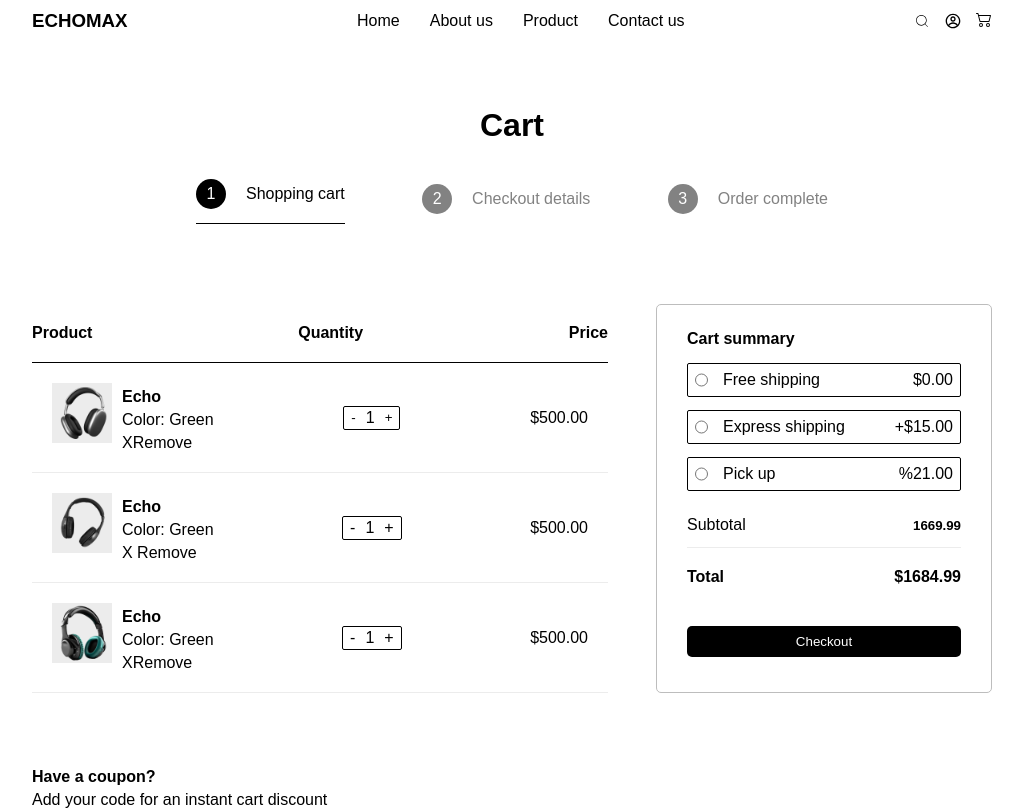
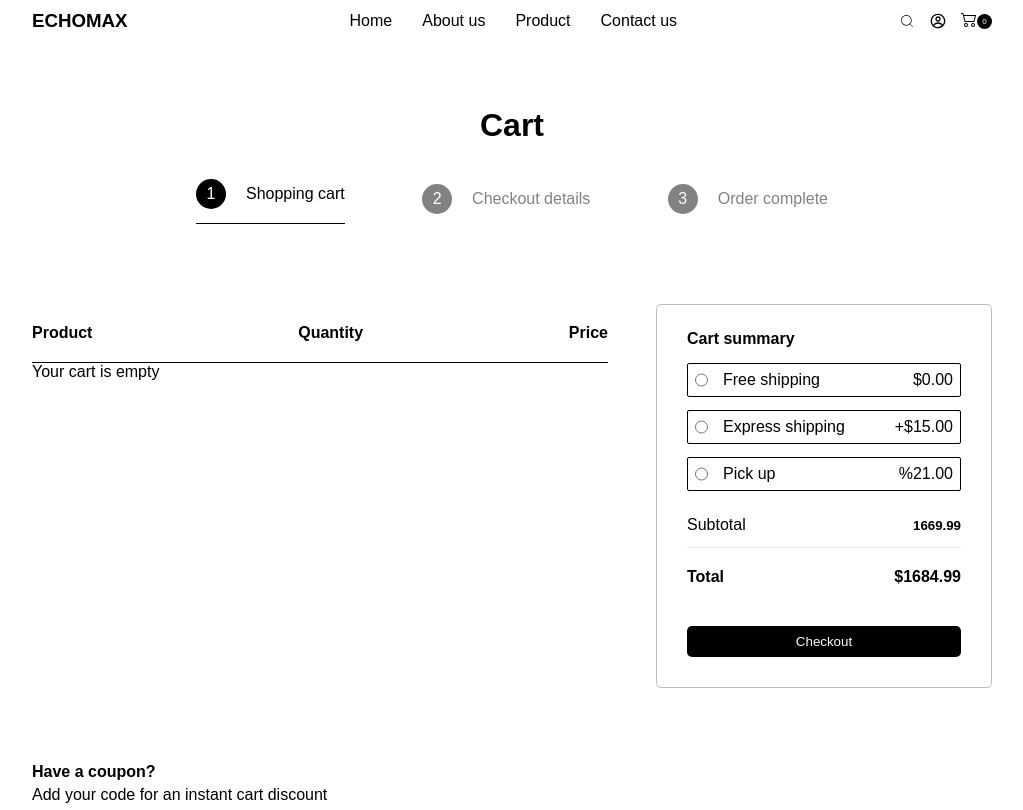
Before and after one commit to aaade-pm/hng-stage-2, a React (Vite) app: page /cart in a window 1280 px wide. Shown: the top 810 px of the page, without its empty margins (128-1151 px from the left). Built offline with nearby package versions, Linux system fonts and the light colour scheme.

Commit message:
cart issue fixed i guess

```diff
--- a/src/components/NavBar.jsx
+++ b/src/components/NavBar.jsx
@@ -2,8 +2,12 @@ import { NavLinks } from "../constants";
 import { CiSearch } from "react-icons/ci";
 import { CgProfile } from "react-icons/cg";
 import { BsCart2 } from "react-icons/bs";
+import { useContext } from "react";
+import { CartContext } from "../providers/CartContext";
 
 const NavBar = () => {
+  const { cart } = useContext(CartContext);
+
   return (
     <>
       <nav className="navbar">
@@ -20,9 +24,12 @@ const NavBar = () => {
         <div className="nav-features">
           <CiSearch />
           <CgProfile />
-          <a href="/cart">
-            <BsCart2 color="black" />
-          </a>
+          <div className="cart-btn">
+            <a href="/cart">
+              <BsCart2 color="black" />
+            </a>
+            <p>{cart.length}</p>
+          </div>
         </div>
       </nav>
     </>
--- a/src/index.css
+++ b/src/index.css
@@ -30,6 +30,25 @@ nav {
   justify-content: space-between;
   align-items: center;
   gap: 15px;
+}
+
+.cart-btn {
+  position: relative;
+  display: flex;
+  justify-content: center;
+  align-items: center;
+}
+
+.cart-btn p {
+  color: white;
+  background-color: black;
+  height: 15px;
+  width: 15px;
+  border-radius: 50%;
+  font-size: 0.5rem;
+  display: flex;
+  justify-content: center;
+  align-items: center;
 }
 
 /* styling hero section for desktop view */
@@ -571,6 +590,15 @@ h4 {
   gap: 5px;
 }
 
+.clp-info button {
+  background-color: white;
+  border: none;
+  display: flex;
+  justify-content: center;
+  align-items: center;
+  cursor: pointer;
+}
+
 .clp-quantity {
   border: 1px solid black;
   border-radius: 2px;
--- a/src/providers/CartContext.jsx
+++ b/src/providers/CartContext.jsx
@@ -1,31 +1,45 @@
-import { createContext, useState } from "react";
+import { createContext, useState, useEffect } from "react";
 import PropTypes from "prop-types";
 
-export const CartContext = createContext();
+const CartContext = createContext();
 
-export const CartProvider = ({ children }) => {
-  const [cart, setCart] = useState([]);
+const CartProvider = ({ children }) => {
+  const [cart, setCart] = useState(() => {
+    const savedCart = localStorage.getItem("cart");
+    return savedCart ? JSON.parse(savedCart) : [];
+  });
 
   const addToCart = (product) => {
-    setCart([...cart, { ...product, quantity: 1 }]);
-    console.table(cart);
+    setCart((prevCart) => {
+      const newCart = [...prevCart, product];
+      localStorage.setItem("cart", JSON.stringify(newCart));
+      return newCart;
+    });
   };
 
-  const updateCartQuantity = (index, quantity) => {
-    const newCart = cart.map((item, i) =>
-      i === index ? { ...item, quantity } : item
-    );
-    setCart(newCart);
+  const removeFromCart = (productId) => {
+    setCart((prevCart) => {
+      const newCart = prevCart.filter((item) => item.name !== productId);
+      localStorage.setItem("cart", JSON.stringify(newCart));
+      return newCart;
+    });
   };
 
-  const removeFromCart = (index) => {
-    const newCart = cart.filter((_, i) => i !== index);
-    setCart(newCart);
-  };
+  useEffect(() => {
+    localStorage.setItem("cart", JSON.stringify(cart));
+  }, [cart]);
+
+  useEffect(() => {
+    console.table(cart);
+  }, [cart]);
 
   return (
     <CartContext.Provider
-      value={{ cart, addToCart, updateCartQuantity, removeFromCart }}
+      value={{
+        cart,
+        addToCart,
+        removeFromCart,
+      }}
     >
       {children}
     </CartContext.Provider>
@@ -35,3 +49,5 @@ export const CartProvider = ({ children }) => {
 CartProvider.propTypes = {
   children: PropTypes.node.isRequired,
 };
+
+export { CartContext, CartProvider };
--- a/src/views/CartPage.jsx
+++ b/src/views/CartPage.jsx
@@ -1,16 +1,174 @@
-// import { useContext } from "react";
-// import { CartContext } from "../providers/CartContext";
+import { useContext, useState } from "react";
+import { CartContext } from "../providers/CartContext";
+import { ShippingOptions } from "../constants";
+import { TbLetterXSmall } from "react-icons/tb";
+
+const CartPage = () => {
+  const { cart, removeFromCart } = useContext(CartContext);
+
+  const [quantity, setQuantity] = useState(1);
+  const handleQuantityIncrement = () => {
+    setQuantity(quantity + 1);
+  };
+
+  const handleQuantityDecrement = () => {
+    if (quantity > 1) {
+      setQuantity(quantity - 1);
+    }
+  };
+
+  return (
+    <>
+      <section className="cart-page">
+        <div className="cart-header">
+          <h4>Cart</h4>
+          <div className="cart-stage">
+            <div id="c-stage" className="shopping-stage">
+              <div className="step-num">
+                <p>1</p>
+              </div>
+              <div className="step-name">
+                <p>Shopping cart</p>
+              </div>
+            </div>
+            <div id="c-stage" className="checkout-stage">
+              <div className="step-num" id="step-num-two">
+                <p>2</p>
+              </div>
+              <div className="step-name">
+                <p>Checkout details</p>
+              </div>
+            </div>
+            <div id="c-stage" className="order-stage">
+              <div className="step-num" id="step-num-three">
+                <p>3</p>
+              </div>
+              <div className="step-name">
+                <p>Order complete</p>
+              </div>
+            </div>
+          </div>
+        </div>
+
+        <div className="cart-body">
+          <div className="cart-list">
+            <div className="cart-list-header">
+              <p>Product</p>
+              <p>Quantity</p>
+              <p>Price</p>
+            </div>
+            <div className="cart-list-products">
+              {cart.length === 0 ? (
+                <p>Your cart is empty</p>
+              ) : (
+                cart.map((product, index) => (
+                  <div className="cart-list-product" key={index}>
+                    <div className="clp-details">
+                      <div className="clp-image">
+                        <img src={product.image} alt="" />
+                      </div>
+                      <div className="clp-info">
+                        <h4>{product.name}</h4>
+                        <p>Color: black {product.color}</p>
+                        <button onClick={() => removeFromCart(product.name)}>
+                          <TbLetterXSmall size="24" color="#828282" />
+                          Remove
+                        </button>
+                      </div>
+                    </div>
+                    <div className="clp-quantity">
+                      <button
+                        className="quantity-btn-1"
+                        onClick={() => handleQuantityDecrement()}
+                      >
+                        -
+                      </button>
+                      <p>{quantity}</p>
+                      <button
+                        className="quantity-btn-1"
+                        onClick={() => handleQuantityIncrement()}
+                      >
+                        +
+                      </button>
+                    </div>
+                    <div className="clp-price">
+                      <p>{product.price}</p>
+                    </div>
+                  </div>
+                ))
+              )}
+            </div>
+          </div>
+          <div className="cart-summary">
+            <h4>Cart summary</h4>
+            <div className="shipping-options">
+              {ShippingOptions.map((shipping) => (
+                <div className="shipping" key={shipping.option}>
+                  <div className="option-select">
+                    <input type="radio" aria-label="shipping options" />
+                    <p>{shipping.option}</p>
+                  </div>
+                  <p>{shipping.price}</p>
+                </div>
+              ))}
+            </div>
+            <div id="subtotal" className="cart-total">
+              <p>Subtotal</p>
+              <h5>1669.99</h5>
+            </div>
+            <div id="total" className="cart-total">
+              <p>Total</p>
+              <p>$1684.99</p>
+            </div>
+            <div className="checkout-btn">
+              <button>
+                <a href="/checkout">Checkout</a>
+              </button>
+            </div>
+          </div>
+        </div>
+      </section>
+      <div className="coupon-sect">
+        <h4>Have a coupon?</h4>
+        <p>Add your code for an instant cart discount</p>
+        <div className="coupon-code">
+          <input
+            type="text"
+            aria-label="coupon code"
+            placeholder="Coupon code"
+          />
+          <button>Apply</button>
+        </div>
+      </div>
+    </>
+  );
+};
+
+export default CartPage;
+
 // import { ShippingOptions } from "../constants";
-// import { TbLetterXSmall } from "react-icons/tb";
+// import image1 from "../assets/image 1.png";
+// import image2 from "../assets/image 2.png";
+// import image3 from "../assets/image 3.png";
+// import { useState } from "react";
 
 // const CartPage = () => {
-//   const { cart, updateCartQuantity, removeFromCart } = useContext(CartContext);
+//   const [quantity, setQuantity] = useState(1);
 
+//   const handleQuantityDecrement = () => {
+//     if (quantity > 1) {
+//       setQuantity(quantity - 1);
+//     }
+//   };
+
+//   const handleQuantityIncrement = () => {
+//     setQuantity(quantity + 1);
+//   };
 //   return (
 //     <>
 //       <section className="cart-page">
 //         <div className="cart-header">
-//           <h4 onClick={() => console.table(cart)}>Cart</h4>
+//           <h4>Cart</h4>
 
 //           <div className="cart-stage">
 //             <div id="c-stage" className="shopping-stage">
@@ -48,50 +206,82 @@
 //               <p>Price</p>
 //             </div>
 //             <div className="cart-list-products">
-//               {cart.map((product, index) => (
-//                 <div className="cart-list-product" key={index}>
-//                   <div className="clp-details">
-//                     <div className="clp-image">
-//                       <img src={product.image} alt="" />
-//                     </div>
-//                     <div className="clp-info">
-//                       <h4>{product.name}</h4>
-//                       <p>Color: {product.color}</p>
-//                       <p onClick={() => removeFromCart(index)}>
-//                         <span>
-//                           <TbLetterXSmall />
-//                         </span>{" "}
-//                         Remove
-//                       </p>
-//                     </div>
+//               <div className="cart-list-product">
+//                 <div className="clp-details">
+//                   <div className="clp-image">
+//                     <img src={image1} alt="" />
 //                   </div>
-//                   <div className="clp-quantity">
-//                     <button
-//                       className="quantity-btn-1"
-//                       onClick={() =>
-//                         updateCartQuantity(
-//                           index,
-//                           product.quantity > 1 ? product.quantity - 1 : 1
-//                         )
-//                       }
-//                     >
-//                       -
-//                     </button>
-//                     <p>{product.quantity}</p>
-//                     <button
-//                       className="quantity-btn-1"
-//                       onClick={() =>
-//                         updateCartQuantity(index, product.quantity + 1)
-//                       }
-//                     >
-//                       +
-//                     </button>
-//                   </div>
-//                   <div className="clp-price">
-//                     <p>${product.price}</p>
+//                   <div className="clp-info">
+//                     <h4>Echo</h4>
+//                     <p>Color: Green</p>
+//                     <p>
+//                       <span>X</span>Remove
+//                     </p>
 //                   </div>
 //                 </div>
-//               ))}
+//                 <div className="clp-quantity">
+//                   <button
+//                     className="quantity-btn-1"
+//                     onClick={handleQuantityDecrement}
+//                   >
+//                     -
+//                   </button>
+//                   <p>{quantity}</p>
+//                   <button
+//                     className="quantity-btn-1"
+//                     onClick={handleQuantityIncrement}
+//                   >
+//                     +
+//                   </button>
+//                 </div>
+//                 <div className="clp-price">
+//                   <p>$500.00</p>
+//                 </div>
+//               </div>
+//               <div className="cart-list-product">
+//                 <div className="clp-details">
+//                   <div className="clp-image">
+//                     <img src={image2} alt="" />
+//                   </div>
+//                   <div className="clp-info">
+//                     <h4>Echo</h4>
+//                     <p>Color: Green</p>
+//                     <p>
+//                       <span>X</span> Remove
+//                     </p>
+//                   </div>
+//                 </div>
+//                 <div className="clp-quantity">
+//                   <p id="quantity-btn">-</p>
+//                   <p>1</p>
+//                   <p id="quantity-btn">+</p>
+//                 </div>
+//                 <div className="clp-price">
+//                   <p>$500.00</p>
+//                 </div>
+//               </div>
+//               <div className="cart-list-product">
+//                 <div className="clp-details">
+//                   <div className="clp-image">
+//                     <img src={image3} alt="" />
+//                   </div>
+//                   <div className="clp-info">
+//                     <h4>Echo</h4>
+//                     <p>Color: Green</p>
+//                     <p>
+//                       <span>X</span>Remove
+//                     </p>
+//                   </div>
+//                 </div>
+//                 <div className="clp-quantity">
+//                   <p>-</p>
+//                   <p>1</p>
+//                   <p>+</p>
+//                 </div>
+//                 <div className="clp-price">
+//                   <p>$500.00</p>
+//                 </div>
+//               </div>
 //             </div>
 //           </div>
 //           <div className="cart-summary">
@@ -109,23 +299,11 @@
 //             </div>
 //             <div id="subtotal" className="cart-total">
 //               <p>Subtotal</p>
-//               <h5>
-//                 $
-//                 {cart.reduce(
-//                   (total, product) => total + product.price * product.quantity,
-//                   0
-//                 )}
-//               </h5>
+//               <h5>1669.99</h5>
 //             </div>
 //             <div id="total" className="cart-total">
 //               <p>Total</p>
-//               <p>
-//                 $
-//                 {cart.reduce(
-//                   (total, product) => total + product.price * product.quantity,
-//                   0
-//                 ) + 15}
-//               </p>
+//               <p>$1684.99</p>
 //             </div>
 
 //             <div className="checkout-btn">
@@ -154,190 +332,3 @@
 // };
 
 // export default CartPage;
-
-import { ShippingOptions } from "../constants";
-import image1 from "../assets/image 1.png";
-import image2 from "../assets/image 2.png";
-import image3 from "../assets/image 3.png";
-import { useState } from "react";
-
-const CartPage = () => {
-  const [quantity, setQuantity] = useState(1);
-
-  const handleQuantityDecrement = () => {
-    if (quantity > 1) {
-      setQuantity(quantity - 1);
-    }
-  };
-
-  const handleQuantityIncrement = () => {
-    setQuantity(quantity + 1);
-  };
-  return (
-    <>
-      <section className="cart-page">
-        <div className="cart-header">
-          <h4>Cart</h4>
-
-          <div className="cart-stage">
-            <div id="c-stage" className="shopping-stage">
-              <div className="step-num">
-                <p>1</p>
-              </div>
-              <div className="step-name">
-                <p>Shopping cart</p>
-              </div>
-            </div>
-            <div id="c-stage" className="checkout-stage">
-              <div className="step-num" id="step-num-two">
-                <p>2</p>
-              </div>
-              <div className="step-name">
-                <p>Checkout details</p>
-              </div>
-            </div>
-            <div id="c-stage" className="order-stage">
-              <div className="step-num" id="step-num-three">
-                <p>3</p>
-              </div>
-              <div className="step-name">
-                <p>Order complete</p>
-              </div>
-            </div>
-          </div>
-        </div>
-
-        <div className="cart-body">
-          <div className="cart-list">
-            <div className="cart-list-header">
-              <p>Product</p>
-              <p>Quantity</p>
-              <p>Price</p>
-            </div>
-            <div className="cart-list-products">
-              <div className="cart-list-product">
-                <div className="clp-details">
-                  <div className="clp-image">
-                    <img src={image1} alt="" />
-                  </div>
-                  <div className="clp-info">
-                    <h4>Echo</h4>
-                    <p>Color: Green</p>
-                    <p>
-                      <span>X</span>Remove
-                    </p>
-                  </div>
-                </div>
-                <div className="clp-quantity">
-                  <button
-                    className="quantity-btn-1"
-                    onClick={handleQuantityDecrement}
-                  >
-                    -
-                  </button>
-                  <p>{quantity}</p>
-                  <button
-                    className="quantity-btn-1"
-                    onClick={handleQuantityIncrement}
-                  >
-                    +
-                  </button>
-                </div>
-                <div className="clp-price">
-                  <p>$500.00</p>
-                </div>
-              </div>
-              <div className="cart-list-product">
-                <div className="clp-details">
-                  <div className="clp-image">
-                    <img src={image2} alt="" />
-                  </div>
-                  <div className="clp-info">
-                    <h4>Echo</h4>
-                    <p>Color: Green</p>
-                    <p>
-                      <span>X</span> Remove
-                    </p>
-                  </div>
-                </div>
-                <div className="clp-quantity">
-                  <p id="quantity-btn">-</p>
-                  <p>1</p>
-                  <p id="quantity-btn">+</p>
-                </div>
-                <div className="clp-price">
-                  <p>$500.00</p>
-                </div>
-              </div>
-              <div className="cart-list-product">
-                <div className="clp-details">
-                  <div className="clp-image">
-                    <img src={image3} alt="" />
-                  </div>
-                  <div className="clp-info">
-                    <h4>Echo</h4>
-                    <p>Color: Green</p>
-                    <p>
-                      <span>X</span>Remove
-                    </p>
-                  </div>
-                </div>
-                <div className="clp-quantity">
-                  <p>-</p>
-                  <p>1</p>
-                  <p>+</p>
-                </div>
-                <div className="clp-price">
-                  <p>$500.00</p>
-                </div>
-              </div>
-            </div>
-          </div>
-          <div className="cart-summary">
-            <h4>Cart summary</h4>
-            <div className="shipping-options">
-              {ShippingOptions.map((shipping) => (
-                <div className="shipping" key={shipping.option}>
-                  <div className="option-select">
-                    <input type="radio" aria-label="shipping options" />
-                    <p>{shipping.option}</p>
-                  </div>
-                  <p>{shipping.price}</p>
-                </div>
-              ))}
-            </div>
-            <div id="subtotal" className="cart-total">
-              <p>Subtotal</p>
-              <h5>1669.99</h5>
-            </div>
-            <div id="total" className="cart-total">
-              <p>Total</p>
-              <p>$1684.99</p>
-            </div>
-
-            <div className="checkout-btn">
-              <button>
-                <a href="/checkout">Checkout</a>
-              </button>
-            </div>
-          </div>
-        </div>
-      </section>
-
-      <div className="coupon-sect">
-        <h4>Have a coupon?</h4>
-        <p>Add your code for an instant cart discount</p>
-        <div className="coupon-code">
-          <input
-            type="text"
-            aria-label="coupon code"
-            placeholder="Coupon code"
-          />
-          <button>Apply</button>
-        </div>
-      </div>
-    </>
-  );
-};
-
-export default CartPage;
```
